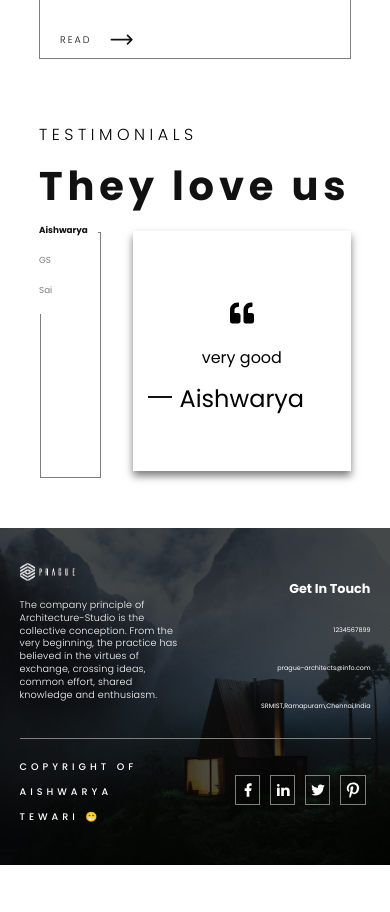
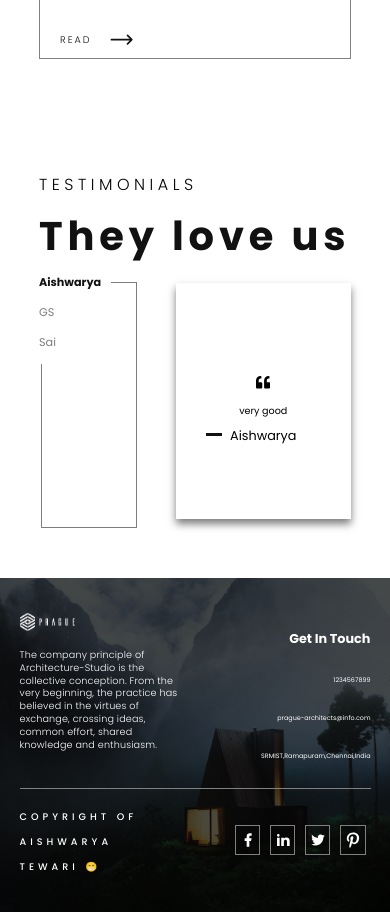
Before and after one commit to AishwaryaT19/prague, a Next.js app: page / in a window 390 px wide. Shown: the part 4180-5092 px from the top of the page. Before the commit the page ends 5045 px from the top, so only its background shows below. Built offline with nearby package versions, Linux system fonts and the light colour scheme.

Commit message:
final changes(1)

```diff
--- a/styles/components/_header.scss
+++ b/styles/components/_header.scss
@@ -111,14 +111,14 @@
       align-items: center;
       position: absolute;
       padding: 5vh 10vw;
-      height: 90vh;
+      height: 100vh;
       width: 60vw;
       transition: all 0.6s ease-in-out;
       background-color: inherit;
       backdrop-filter: blur(100px);
       &.active {
         position: absolute;
-        top: 10vh;
+        top: 0;
         right: 0;
       }
       &.inactive {
--- a/styles/pages/_home.scss
+++ b/styles/pages/_home.scss
@@ -311,11 +311,11 @@
       display: flex;
       align-items: center;
       justify-content: space-between;
-      width: 100%;
+      width: 60vw;
       height: 30vh;
       .name-container {
-        width: 20%;
-        height: 100%;
+        width: 10vw;
+        height: 30vh;
         display: flex;
         flex-direction: column;
         position: relative;
@@ -343,8 +343,8 @@
         }
       }
       .testy-container {
-        width: 70%;
-        height: 95%;
+        width: 45vw;
+        height: 28vh;
         overflow: hidden;
         box-shadow: 0px 5px 8px var(--grey-col);
         .overflow-container {
@@ -513,12 +513,52 @@
         }
       }
     }
+    // .testimonials {
+    //   padding-top: 0;
+    //   .main-container {
+    //     .name-container {
+    //       span {
+    //         font-size: 0.55rem;
+    //       }
+    //     }
+    //   }
+    // }
     .testimonials {
-      padding-top: 0;
       .main-container {
+        margin-top: 1rem;
+        display: flex;
+        align-items: center;
+        justify-content: space-between;
+        width: 80vw;
+        height: 30vh;
         .name-container {
-          span {
-            font-size: 0.55rem;
+          width: 25vw;
+          height: 30vh;
+          > span {
+            font-size: 0.7rem;
+          }
+        }
+        .testy-container {
+          .overflow-container {
+            > div {
+              span {
+                font-size: 0.9rem;
+              }
+              p {
+                margin: 5%;
+                font-size: 0.6rem;
+              }
+              .auth {
+                position: relative;
+                font-size: 0.8rem;
+                &::after {
+                  content: "";
+                  position: absolute;
+                  height: 0.15rem;
+                  width: 1rem;
+                }
+              }
+            }
           }
         }
       }
```
Also changed, not shown: styles/styles.css, 1 other file (tests, documents, lock files or other folders).
